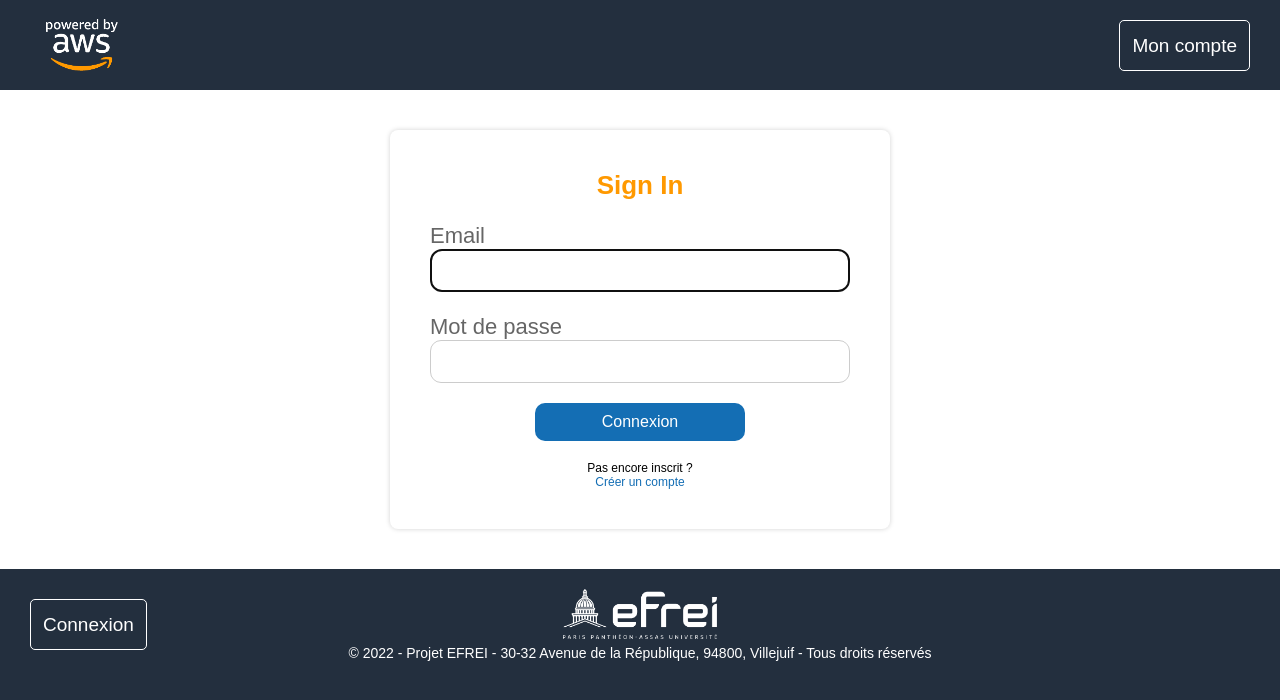
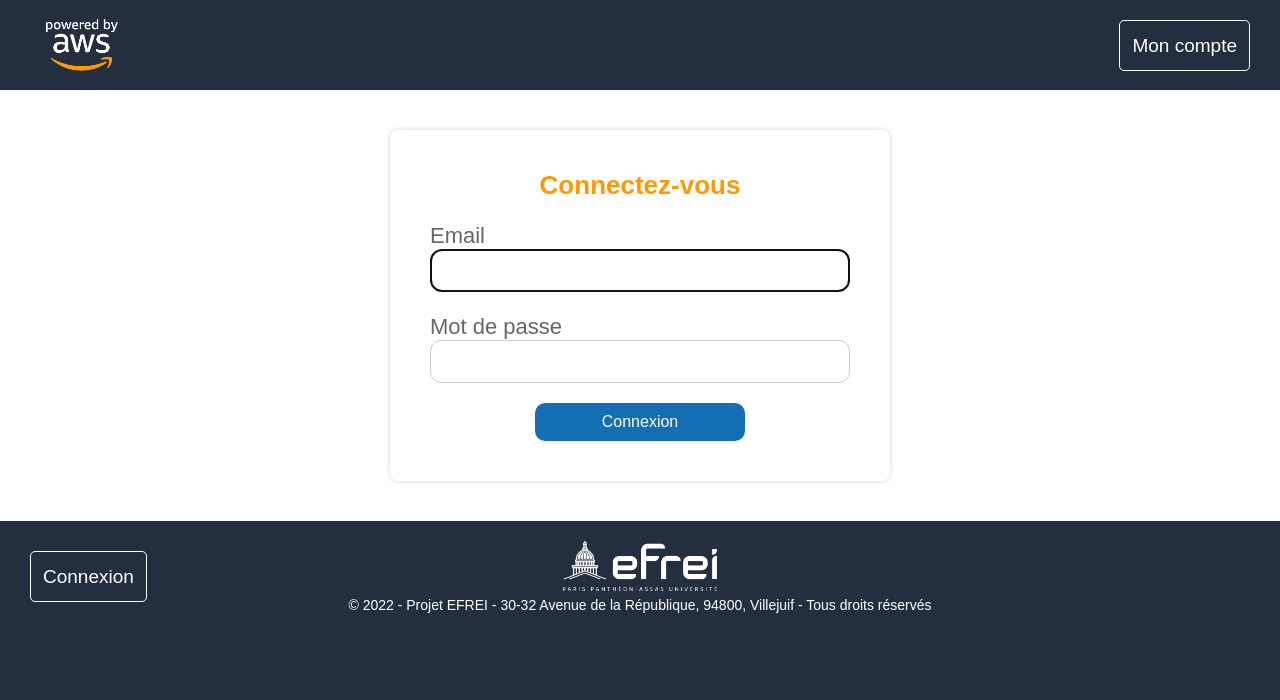
Before and after one commit to chloestephan/engineering-project, a React (Create React App) app in the folder client/: page /admin-login in a window 1280 px wide. Shown: the top 700 px of the page. Built offline with nearby package versions, Linux system fonts and the light colour scheme.

Commit message:
refactor

```diff
--- a/client/src/components/main/login/LoginForm.jsx
+++ b/client/src/components/main/login/LoginForm.jsx
@@ -61,7 +61,7 @@ const LoginForm = ({ userType = "customer" }) => {
   return (
     <section>
       <ErrorMessageForm errMsg={errMsg} errRef={errRef} />
-      <h1>Sign In</h1>
+      <h1>Connectez-vous</h1>
       <form onSubmit={handleSubmit}>
         <DefaultInputContainer
           inputName="email"
@@ -81,14 +81,6 @@ const LoginForm = ({ userType = "customer" }) => {
 
         <button>Connexion</button>
       </form>
-      <p className="redirection">
-        Pas encore inscrit ?
-        <br />
-        <span className="line">
-          {/*put router link here*/}
-          <a href="/">Créer un compte</a>
-        </span>
-      </p>
     </section>
   );
 };
--- a/client/src/components/main/register/RegisterForm.jsx
+++ b/client/src/components/main/register/RegisterForm.jsx
@@ -105,18 +105,11 @@ const RegisterForm = ({ userType = "customer" }) => {
       <section>
         <SuccessMessageForm successMsg={successMsg} successRef={successRef} />
         <ErrorMessageForm errMsg={errMsg} errRef={errRef} />
-        <div className="loginFormTitle">
-          {userType === "customer" && (
-            <>
-              <h1>Connectez-vous</h1>
-              <p id="sousTitre">Veillez vous connecter afin de pouvoir accéder à votre espace.</p>
-            </>
-          )}
-          {userType !== "customer" && (
-            <>
-              <h1>Connectez-vous</h1>
-              <p id="sousTitre">Veillez vous connecter afin de pouvoir accéder à votre espace.</p>
-            </>
+        <div>
+          {userType === "customer" ? (
+            <h1>Créer un nouveau compte client</h1>
+          ) : (
+            <h1>Créer un nouveau compte administrateur</h1>
           )}
         </div>
         <form onSubmit={handleSubmit}>
```
